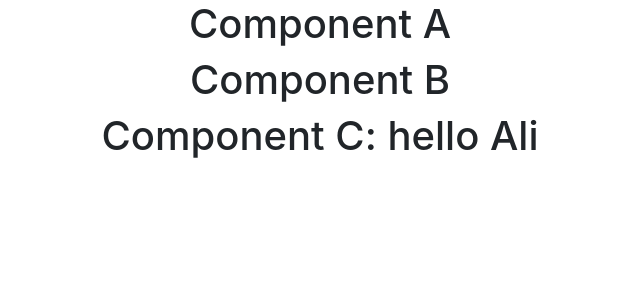
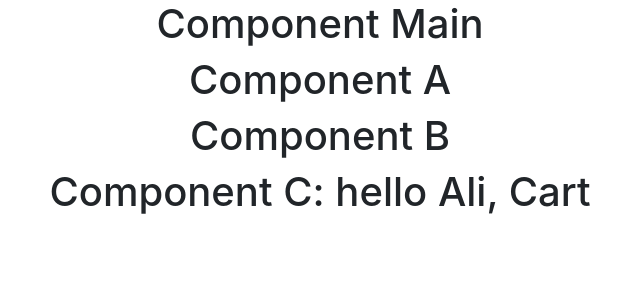
Before and after one commit to SajjadAli54/reactjs, a React (Create React App) app in the folder hello-world/: page / in a window 1280 px wide. Shown: the top 300 px of the page, without its empty margins (320-960 px from the left). Built offline with nearby package versions, Linux system fonts and the light colour scheme.

Commit message:
context api

```diff
--- a/hello-world/src/Components/context-api/C.jsx
+++ b/hello-world/src/Components/context-api/C.jsx
@@ -1,12 +1,23 @@
 import React from "react";
 
-import { PersonConsumer } from "./personContext";
+import { CartConsumer, PersonConsumer } from "./personContext";
 
 function C(props) {
   return (
     <>
       <PersonConsumer>
-        {(person) => <h1> Component C: hello {person}</h1>}
+        {(person) => {
+          return (
+            <CartConsumer>
+              {(cart) => (
+                <h1>
+                  {" "}
+                  Component C: hello {person}, {cart}
+                </h1>
+              )}
+            </CartConsumer>
+          );
+        }}
       </PersonConsumer>
     </>
   );
--- a/hello-world/src/Components/context-api/main.jsx
+++ b/hello-world/src/Components/context-api/main.jsx
@@ -1,12 +1,15 @@
 import React from "react";
 import A from "./A";
 
-import { PersonProvider } from "./personContext";
+import { PersonProvider, CartProvider } from "./personContext";
 
 function Main() {
   return (
     <PersonProvider value={"Ali"}>
-      <A />
+      <CartProvider value={"Cart"}>
+        <h1>Component Main</h1>
+        <A />
+      </CartProvider>
     </PersonProvider>
   );
 }
--- a/hello-world/src/Components/context-api/personContext.jsx
+++ b/hello-world/src/Components/context-api/personContext.jsx
@@ -1,9 +1,12 @@
 import React from "react";
 
 const PersonContext = React.createContext();
+const CartContext = React.createContext();
 
 const PersonProvider = PersonContext.Provider;
-
 const PersonConsumer = PersonContext.Consumer;
 
-export { PersonProvider, PersonConsumer };
+const CartProvider = CartContext.Provider;
+const CartConsumer = CartContext.Consumer;
+
+export { PersonProvider, PersonConsumer, CartProvider, CartConsumer };
```
